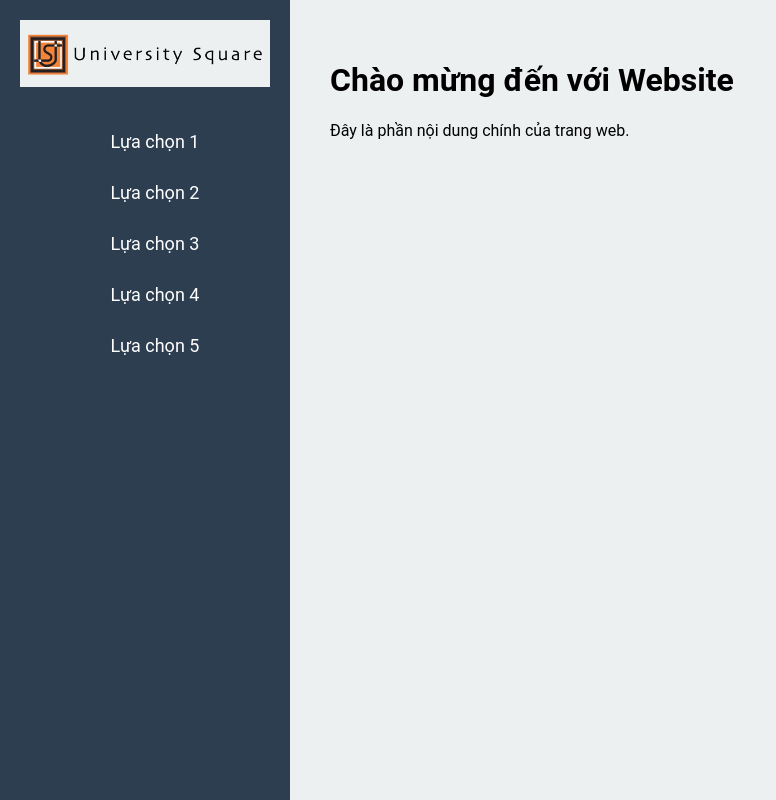
After one commit to DovaDivator/tuyensinhck, a PHP site: page /main/index.html in a window 1280 px wide. The commit adds this page. Shown: the whole page, without its empty margins (0-776 px from the left). Run offline with PHP 8.4, Linux system fonts and the light colour scheme.

Commit message:
update html/css (không được đụng file html/css hiện tại)

```diff
--- a/assets/style/login.css
+++ b/assets/style/login.css
@@ -62,6 +62,10 @@ body {
     justify-content: center;
 }
 
+.loginDivForm h1 {
+    margin-bottom: 20px !important;
+}
+
 img.uniLogo{
     width: 75%;
     height: auto;
--- a/assets/style/style.css
+++ b/assets/style/style.css
@@ -14,3 +14,64 @@ input::placeholder{
     font-style: italic;
     margin-left: 10px;
 }
+
+.container {
+    display: flex;
+    height: 100vh;
+}
+
+/* Thanh Nav bên trái */
+.sidebar {
+    width: 250px;
+    background-color: #2c3e50;
+    padding: 20px;
+    display: flex;
+    flex-direction: column;
+    align-items: center;
+}
+
+/* Khu vực logo */
+.logo img {
+    width: 100%;
+    margin-bottom: 20px;
+    background-color: #ecf0f1;
+}
+
+/* Danh sách các mục Nav */
+.nav-links {
+    list-style: none;
+    width: 100%;
+    margin: 0;
+    padding: 0;
+}
+
+/* Các mục Nav */
+.nav-links li {
+    margin: 10px 0;
+    padding: 0;
+    text-align: center;
+}
+
+.nav-links li a {
+    text-decoration: none;
+    color: white;
+    font-size: 18px;
+    padding: 10px;
+    display: block;
+    width: 100%;
+    background-color: #2c3e50; /* Màu nền của các ô lựa chọn */
+    border-radius: 5px;
+    transition: background-color 0.3s;
+}
+
+/* Hiệu ứng hover cho các mục Nav */
+.nav-links li a:hover {
+    background-color: #45617c; /* Đổi màu khi hover */
+}
+
+/* Nội dung chính */
+.main-content {
+    flex: 1;
+    background-color: #ecf0f1; /* Màu nền nội dung chính */
+    padding: 40px;
+}
--- /dev/null
+++ b/main/index.html
@@ -0,0 +1,46 @@
+<!-- Hàm kiểm tra trang đã đăng nhập chưa -->
+<!-- <?php
+session_start();
+
+if (!isset($_SESSION['user_id'])) {
+    header('Location: login.php');
+    exit();
+}
+?> -->
+
+<!DOCTYPE html>
+<html lang="en">
+<head>
+    <meta charset="UTF-8">
+    <meta name="viewport" content="width=device-width, initial-scale=1.0">
+    <title>Web Tuyển sinh - Trang chủ</title>
+    <link rel="icon" href="../assets/images/logo.png" type="image/png">
+    <link rel="stylesheet" href="../assets/style/style.css">
+</head>
+<body>
+    <!-- Bố cục gồm hai phần: Thanh Nav và Nội dung chính -->
+    <div class="container">
+        <!-- Thanh Nav bên trái -->
+        <div class="sidebar">
+            <!-- Logo -->
+            <div class="logo">
+                <img src="../assets/images/logo-01.png" alt="Logo">
+            </div>
+            <!-- Các lựa chọn -->
+            <ul class="nav-links">
+                <li><a href="#">Lựa chọn 1</a></li>
+                <li><a href="#">Lựa chọn 2</a></li>
+                <li><a href="#">Lựa chọn 3</a></li>
+                <li><a href="#">Lựa chọn 4</a></li>
+                <li><a href="#">Lựa chọn 5</a></li>
+            </ul>
+        </div>
+
+        <!-- Nội dung chính -->
+        <div class="main-content">
+            <h1>Chào mừng đến với Website</h1>
+            <p>Đây là phần nội dung chính của trang web.</p>
+        </div>
+    </div>
+</body>
+</html>
--- a/main/login.php
+++ b/main/login.php
@@ -18,7 +18,8 @@
         <div class="loginDivForm">
             <img src="../assets/images/logo-01.png" class="uniLogo">
             <h1>Đăng nhập</h1>
-            <form action="" method="POST">
+            <!-- Tạm thời chuyển sang index.php sau khi đăng nhập hợp lệ -->
+            <form action="index.php" method="POST">
                 <input type="text" name="username" id="username" placeholder="Tên đăng nhập" required>
                 <input type="password" name="password" id="password" placeholder="Mật khẩu" minlength="6" maxlength="20">
                 <input type="submit" value="Đăng nhập">
```
Also changed, not shown: main/index.php (deleted, +0 -23 lines).
